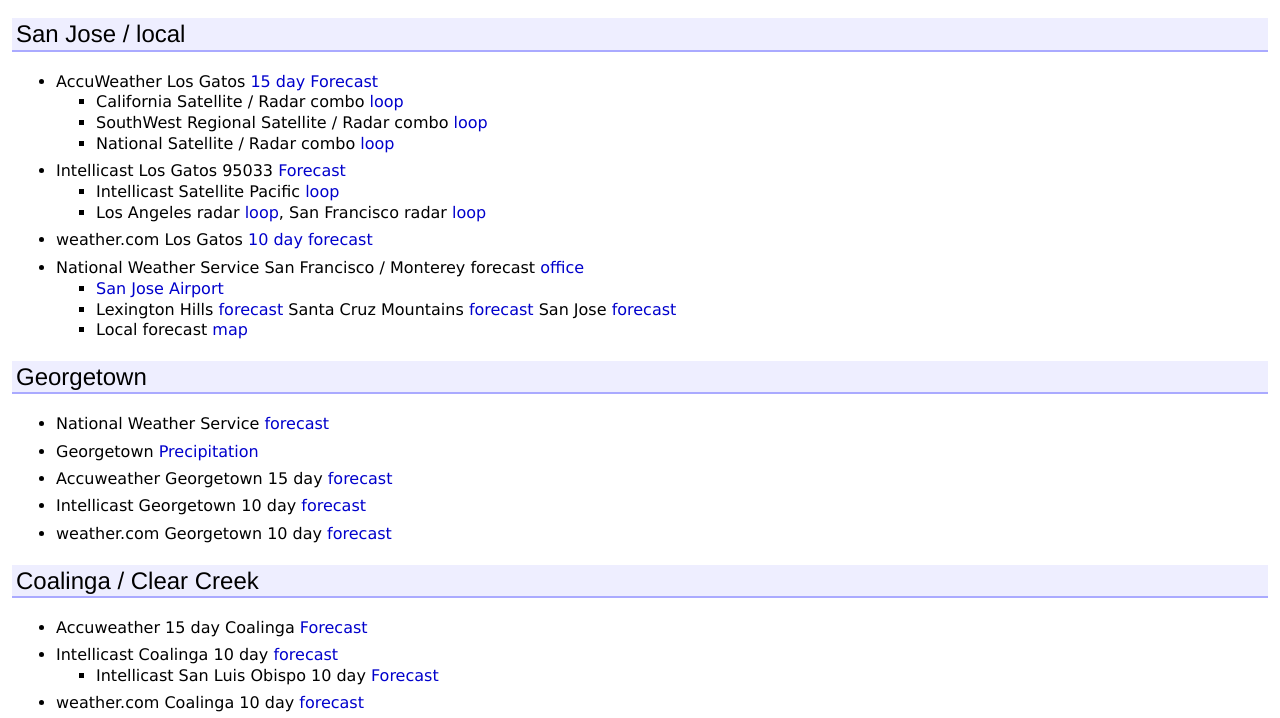
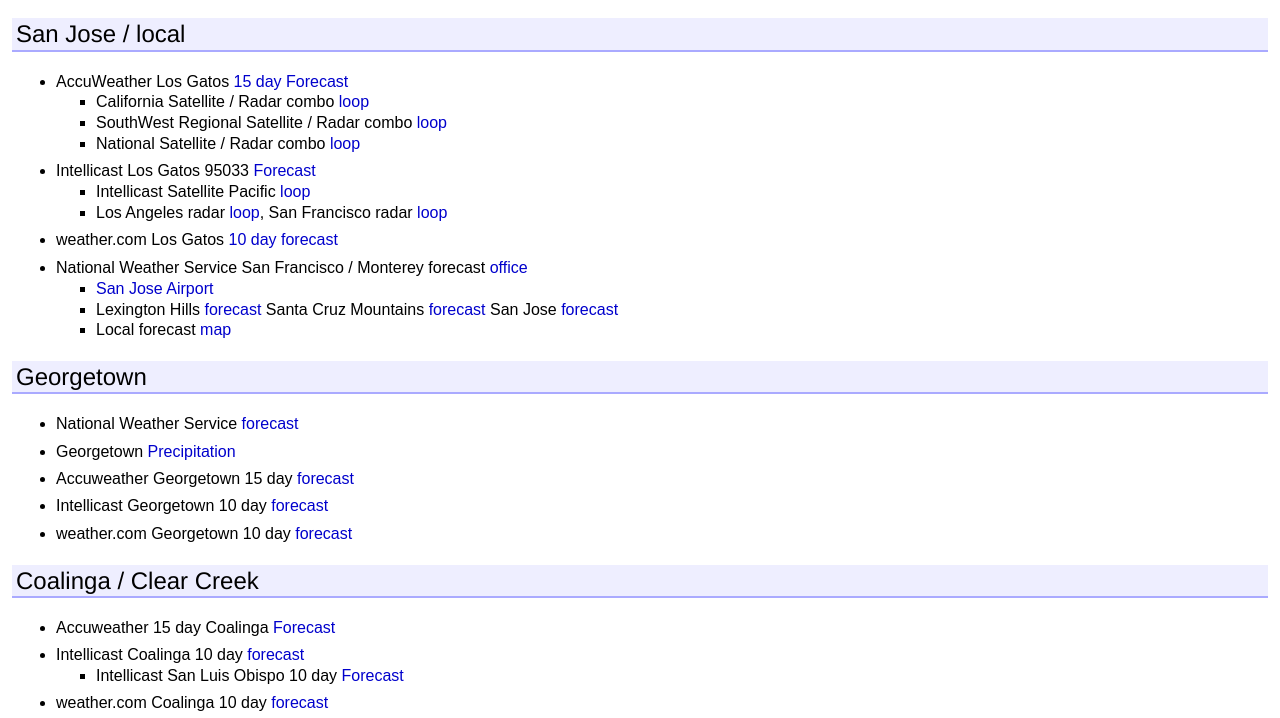
Before and after one commit to jmccarrell/jeff-and-alex-famous-adventure, a plain HTML site: page weather/swiss-weather.html in a window 1280 px wide. Shown: the part 66-784 px from the top of the page. Drawn offline with Linux system fonts and the light colour scheme.

Commit message:
check point

```diff
--- a/weather/swiss.css
+++ b/weather/swiss.css
@@ -1,7 +1,7 @@
 /* Default style sheet for Markus Kuhn's web pages */
 
 body {
-  font-family: "Verdana", "Helvetica", sans-serif;
+  font-family: "Arial", sans-serif;
   font-size: medium;
   line-height: 130%;
   background: white;
@@ -40,7 +40,7 @@
 }
 
 ul.compact li, ol.compact li {
-	margin: 0ex;
+        margin: 0ex;
 }
 
 a {
```
Also changed, not shown: 1 other file.
